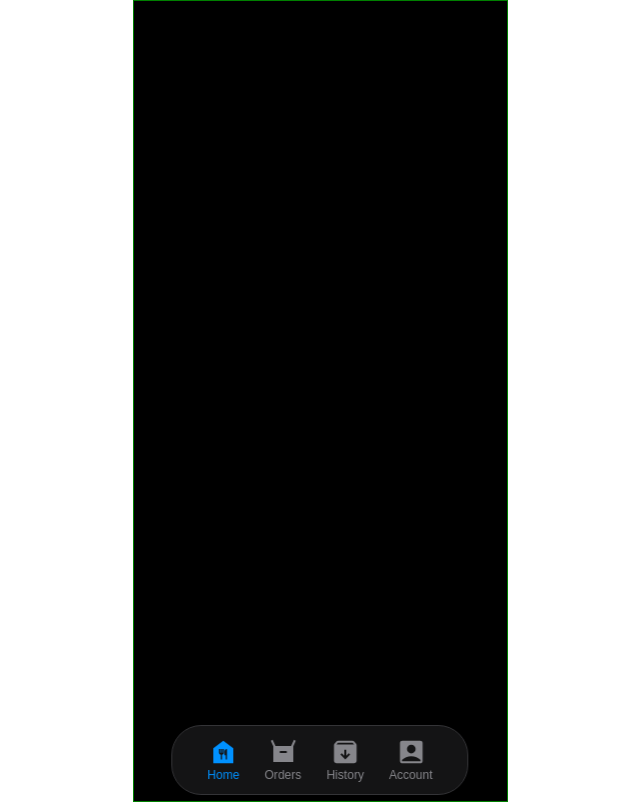
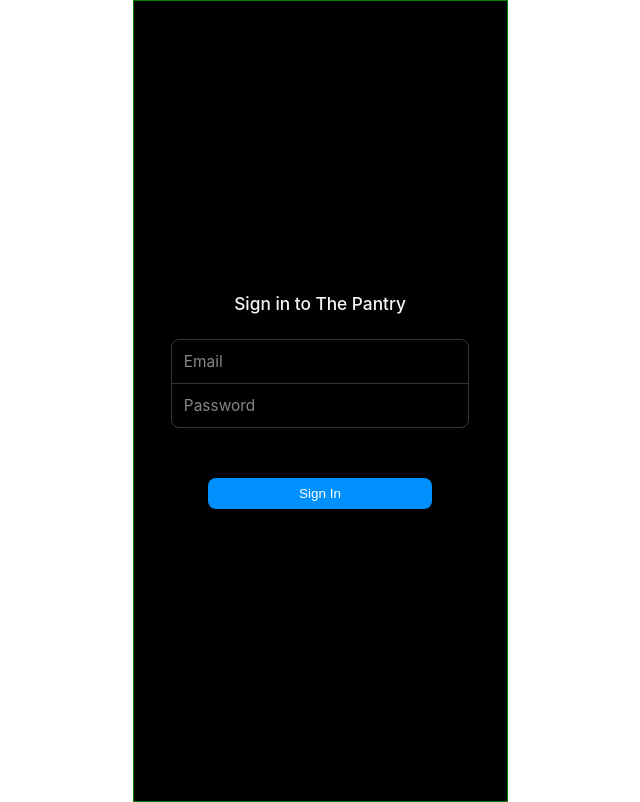
Before and after one commit to ntrappe-cmu/ThePantry, a React (Vite) app in the folder frontend/: page / in a window 1280 px wide. Shown: the whole page, without its empty margins (320-960 px from the left). Built offline with nearby package versions, Linux system fonts and the light colour scheme; a web font is replaced by a local one.

Commit message:
new controller

```diff
--- a/frontend/src/App.jsx
+++ b/frontend/src/App.jsx
@@ -13,15 +13,37 @@
  * - Manage loading/error states for API calls
  */
 
-import { useState } from 'react';
+import { useEffect, useState } from 'react';
 import './App.css';
 import MenuBar from './components/MenuBar/menu-bar';
 import { VIEWS } from './constants/views.js';
+import LoginView from './views/LoginView';
+import HomeView from './views/HomeView';
+import OrdersView from './views/OrdersView';
+
+function App() {
+  // Checks whether user is logged in
+  const [isAuthenticated, setIsAuthenticated] = useState(false);
+  // Tracks which view/page should be displayed to the user
+  const [currentView, setCurrentView] = useState(VIEWS.HOME);
 
 
-function App() {
-  // Tracks which view/page should be displayed to the user
-  const [currentView, setCurrentView] = useState(VIEWS.HOME);
+  // On mount (first thing), check if user is logged in (rn from localStor)
+  useEffect(() => {
+    const savedAuth = localStorage.getItem('isAuthenticated');
+    if (savedAuth) {
+      setIsAuthenticated(true);
+    }
+  }, []); // Run once
+
+  /**
+   * Handle user authentication (TODO add backend for auth)
+   */
+  const handleLogin = (credentials) => {
+    // Validate with backend ...
+    setIsAuthenticated(true);
+    localStorage.setItem('iisAuthenticated', 'true');
+  }
 
   /**
    * Handle navigation view changes from MenuBar component
@@ -34,10 +56,23 @@ function App() {
     console.log(`Switched to view: ${view}`);
   };
 
+  // Show login if not authenticated
+  if (!isAuthenticated) {
+    return <LoginView onLogin={handleLogin} />;
+  }
+
+  // Map views to components (more modular)
+  const viewMap = {
+    [VIEWS.HOME]: <HomeView />,
+    [VIEWS.ORDERS]: <OrdersView />,
+    // [VIEWS.HISTORY]: <HistoryView />,
+    // [VIEWS.ACCOUNT]: <AccountView />,
+  };
+
   return (
     <>
       <div className='scrollable-container'>
-        {/* Cards go here */}
+        {viewMap[currentView]}
       </div>
       <MenuBar activeView={currentView} onNavigate={handleNavigate} />
     </>
--- /dev/null
+++ b/frontend/src/services/authService.js
@@ -0,0 +1,86 @@
+/**
+ * Authentication Service
+ *
+ * Handles all API calls related to user authentication.
+ * Currently stubbed—will connect to backend later.
+ *
+ * TODO: Replace stub implementation with actual backend API calls
+ */
+
+/**
+ * Authenticate user with email and password
+ *
+ * @param {string} email - User email address
+ * @param {string} password - User password
+ * @returns {Promise<object>} { success: boolean, token?: string, error?: string }
+ */
+export const loginUser = async (email, password) => {
+  try {
+    // TODO: Replace with actual backend call
+    // return fetch('/api/auth/login', {
+    //   method: 'POST',
+    //   headers: { 'Content-Type': 'application/json' },
+    //   body: JSON.stringify({ email, password })
+    // }).then(res => res.json());
+
+    // STUB: Simulate network delay
+    await new Promise((resolve) => setTimeout(resolve, 1000));
+
+    // STUB: Simulate some test credentials
+    if (email === 'test@example.com' && password === '123') {
+      return {
+        success: true,
+        token: 'fake-jwt-token-' + Date.now(),
+        user: { email, id: 1 },
+      };
+    }
+
+    // STUB: Simulate failed login
+    return {
+      success: false,
+      error: 'Invalid email or password',
+    };
+  } catch (error) {
+    return {
+      success: false,
+      error: error.message || 'Login failed. Please try again.',
+    };
+  }
+};
+
+/**
+ * Logout user
+ *
+ * @returns {Promise<object>} { success: boolean }
+ */
+export const logoutUser = async () => {
+  try {
+    // TODO: Replace with actual backend call
+    // return fetch('/api/auth/logout', { method: 'POST' })
+    //   .then(res => res.json());
+
+    return { success: true };
+  } catch (error) {
+    return { success: false, error: error.message };
+  }
+};
+
+/**
+ * Verify if a token is still valid
+ *
+ * @param {string} token - JWT token to verify
+ * @returns {Promise<object>} { isValid: boolean }
+ */
+export const verifyToken = async (token) => {
+  try {
+    // TODO: Replace with actual backend call
+    // return fetch('/api/auth/verify', {
+    //   headers: { 'Authorization': `Bearer ${token}` }
+    // }).then(res => res.json());
+
+    // STUB: Check if token exists and is recent
+    return { isValid: !!token };
+  } catch (error) {
+    return { isValid: false };
+  }
+};
--- /dev/null
+++ b/frontend/src/utils/validators.js
@@ -0,0 +1,65 @@
+/**
+ * Validation utility functions
+ *
+ * Centralized input validation logic for forms across the application.
+ * Provides reusable validators for email, password, and other common fields.
+ */
+
+/**
+ * Validates email format using regex
+ *
+ * @param {string} email - The email address to validate
+ * @returns {boolean} True if email format is valid, false otherwise
+ */
+export const validateEmail = (email) => {
+  const emailRegex = /^[^\s@]+@[^\s@]+\.[^\s@]+$/;
+  return emailRegex.test(email);
+};
+
+/**
+ * Validates password strength
+ *
+ * @param {string} password - The password to validate
+ * @returns {object} { isValid: boolean, errors: string[] }
+ */
+export const validatePassword = (password) => {
+  const errors = [];
+
+  if (!password) {
+    errors.push('Password is required');
+  } else {
+    if (password.length < 6) {
+      errors.push('Password must be at least 6 characters');
+    }
+  }
+
+  return {
+    isValid: errors.length === 0,
+    errors,
+  };
+};
+
+/**
+ * Validates login credentials
+ *
+ * @param {string} email - The email to validate
+ * @param {string} password - The password to validate
+ * @returns {object} { isValid: boolean, errors: { email: string, password: string } }
+ */
+export const validateLoginForm = (email, password) => {
+  const errors = { email: '', password: '' };
+
+  if (!validateEmail(email)) {
+    errors.email = 'Please enter a valid email address';
+  }
+
+  const passwordValidation = validatePassword(password);
+  if (!passwordValidation.isValid) {
+    errors.password = passwordValidation.errors[0];
+  }
+
+  return {
+    isValid: !errors.email && !errors.password,
+    errors,
+  };
+};
--- /dev/null
+++ b/frontend/src/views/HomeView.jsx
@@ -0,0 +1,10 @@
+import React from 'react';
+import styled from 'styled-components';
+
+function HomeView() {
+  return (
+    <>home</>
+  );
+}
+
+export default HomeView;
--- /dev/null
+++ b/frontend/src/views/LoginView.jsx
@@ -0,0 +1,125 @@
+import React, { useEffect, useState } from 'react';
+import styled from 'styled-components';
+import LoginModal from '../components/LoginModal/login-modal';
+import { validateLoginForm } from '../utils/validators.js';
+import { loginUser } from '../services/authService.js';
+
+const StyledLoginBackground = styled.div`
+  display: flex;
+  width: 100%;
+  height: 100vh;
+  background-color: var(--bg-color-primary);
+  align-items: center;
+  justify-content: center;
+  margin: auto 0;
+
+  span {
+    width: var(--login-modal-width);
+  }
+`;
+
+
+function LoginView({ onLogin }) {
+  const [formData, setFormData] = useState({ email: '', password: '' });
+  const [errors, setErrors] = useState({ email: '', password: '' });
+  const [attempts, setAttempts] = useState(0);
+  const [isLocked, setIsLocked] = useState(false);
+  const [loading, setLoading] = useState(false);
+
+  const MAX_ATTEMPTS = 3;
+
+  /**
+   * Handle input changes
+   */
+  const handleInputChange = (e) => {
+    const { name, value } = e.target;
+    setFormData((prev) => ({
+      ...prev,
+      [name]: value,
+    }));
+
+    // Clear errors when user starts typing
+    if (errors[name]) {
+      setErrors((prev) => ({
+        ...prev,
+        [name]: '',
+      }));
+    }
+  };
+
+  /**
+   * Handle form submission
+   */
+  const handleSubmit = async (e) => {
+    console.log('Heard Sign In button click');
+    e.preventDefault();
+
+    // Check if locked out
+    if (isLocked) {
+      return;
+    }
+
+    // Validate form locally first
+    const validation = validateLoginForm(formData.email, formData.password);
+    if (!validation.isValid) {
+      setErrors(validation.errors);
+      return;
+    }
+
+    // Clear previous errors and start loading
+    setErrors({ email: '', password: '' });
+    setLoading(true);
+
+    try {
+      // Call auth service
+      const response = await loginUser(formData.email, formData.password);
+
+      if (response.success) {
+        // Success - switch to authenticated view
+        onLogin(response);
+        console.log('auth service said OK')
+      } else {
+        // Handle failed login
+        // Clear password field for security
+        console.log('auth service said BAD')
+
+        setFormData((prev) => ({
+          ...prev,
+          password: '',
+        }));
+
+        // Increment attempts
+        const newAttempts = attempts + 1;
+        setAttempts(newAttempts);
+
+        // Lock out if too many attempts
+        if (newAttempts >= MAX_ATTEMPTS) {
+          setIsLocked(true);
+        }
+      }
+    } catch (error) {
+      // Clear password on error
+      setFormData((prev) => ({
+        ...prev,
+        password: '',
+      }));
+    } finally {
+      setLoading(false);
+    }
+  };
+
+  return (
+    <StyledLoginBackground>
+      <LoginModal
+        formData={formData}
+        errors={errors}
+        onInputChange={handleInputChange}
+        onSubmit={handleSubmit}
+        isLoading={loading}
+        isLocked={isLocked}
+      />
+    </StyledLoginBackground>
+  );
+}
+
+export default LoginView;
--- /dev/null
+++ b/frontend/src/views/OrdersView.jsx
@@ -0,0 +1,10 @@
+import React from 'react';
+import styled from 'styled-components';
+
+function OrdersView() {
+  return (
+    <>orders</>
+  );
+}
+
+export default OrdersView;
```
Also changed, not shown: frontend/src/views/HistoryView.jsx (added), frontend/src/views/ProfileView.jsx (added).
